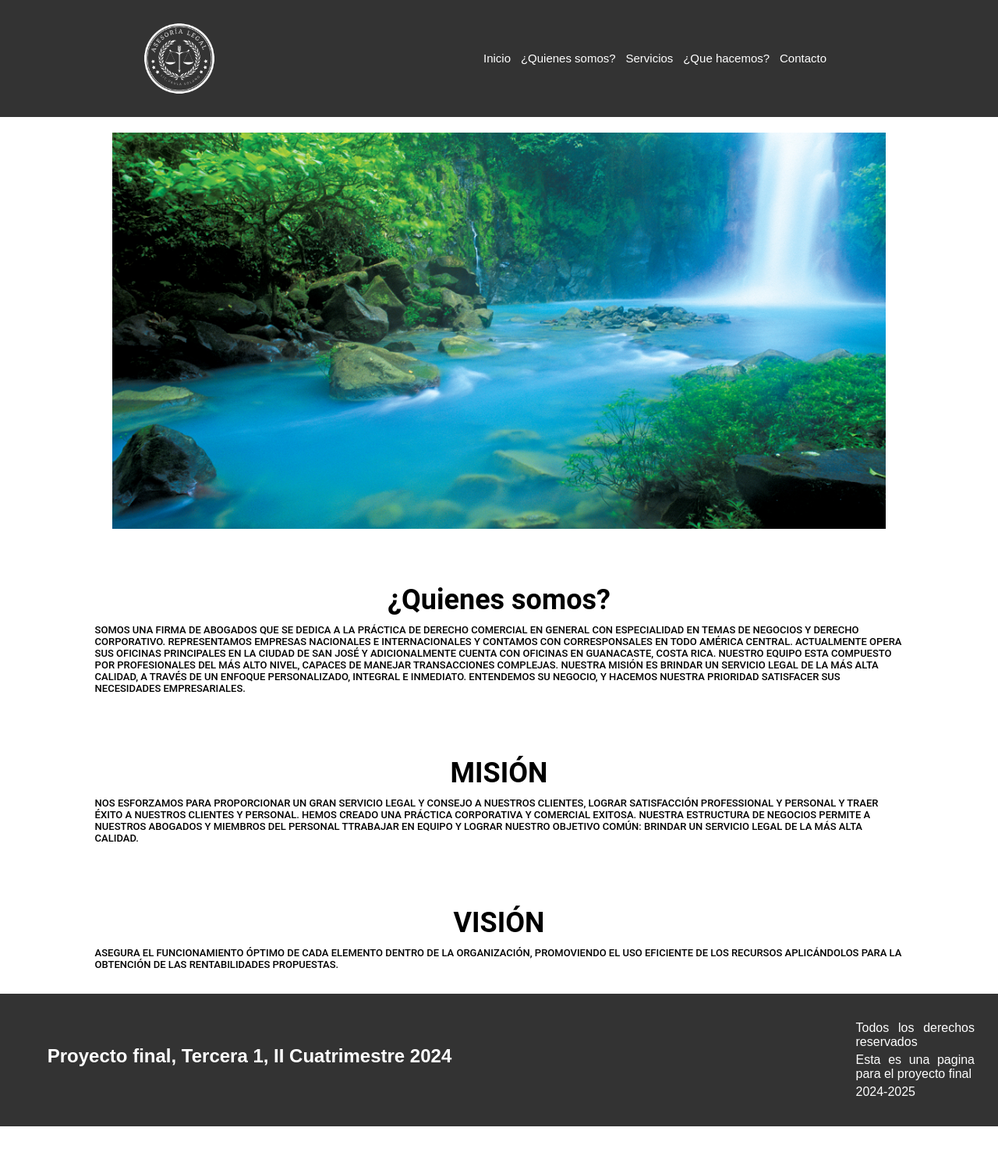
After one commit to cesarcarrion16/Proyecto-Tercera-1, a PHP site: page /quienes_somos.php in a window 1280 px wide. The commit adds this page. Shown: the whole page at 78% size. Run offline with PHP 8.4, Linux system fonts and the light colour scheme.

Commit message:
Segunda-carga

```diff
--- a/Styles/main.css
+++ b/Styles/main.css
@@ -137,6 +137,125 @@ body {
 }
 
 
+
+/* Region quienes somos*/
+.body-quienes-somos {
+	width: 100%;
+	height: 1500px;
+	justify-content: space-around;
+}
+
+.mid-Quienes-somos {
+	width: 90%;
+	height: auto;
+	background-color: #ffffff;
+	display: flex;
+	flex-direction: column;
+	justify-content: space-around;
+	align-items: center;
+	padding-top: 50px;
+	margin: auto;
+}
+
+.mid-Quienes-somos-title {
+	display: flex;
+	flex-direction: column;
+	justify-content: center;
+	align-items: center;
+	width: 600PX;
+	font-size: 36px;
+	font-weight: 700;
+	font-family: "Roboto", Sans-serif;
+	text-align: center;
+	padding-bottom: 10PX;
+}
+
+.mid-Quienes-somos-desc {
+	display: flex;
+	width: 90%;
+height: auto;
+	font-size: 13px;
+	text-transform: uppercase;
+	padding-bottom: 30px;
+	font-weight: 500;
+	font-family: "Roboto", Sans-serif;
+}
+.mid-Mision {
+	width: 90%;
+	height: auto;
+	background-color: #ffffff;
+	display: flex;
+	flex-direction: column;
+	justify-content: space-around;
+	align-items: center;
+	padding-top: 50px;
+	margin: auto;
+
+}
+
+.mid-Mision-title {
+	display: flex;
+	flex-direction: column;
+	justify-content: center;
+	align-items: center;
+	width: 600PX;
+	font-size: 36px;
+	font-weight: 700;
+	font-family: "Roboto", Sans-serif;
+	text-align: center;
+	padding-bottom: 10PX;
+
+}
+
+.mid-Mision-desc {
+	display: flex;
+	width: 90%;
+height: auto;
+	font-size: 13px;
+	text-transform: uppercase;
+	padding-bottom: 30px;
+	font-weight: 500;
+	font-family: "Roboto", Sans-serif;
+
+}
+.mid-Vision {
+	width: 90%;
+	height: auto;
+	background-color: #ffffff;
+	display: flex;
+	flex-direction: column;
+	justify-content: space-around;
+	align-items: center;
+	padding-top: 50px;
+	margin: auto;
+}
+
+.mid-Vision-title {
+	display: flex;
+	flex-direction: column;
+	justify-content: center;
+	align-items: center;
+	width: 600PX;
+	font-size: 36px;
+	font-weight: 700;
+	font-family: "Roboto", Sans-serif;
+	text-align: center;
+	padding-bottom: 10PX;
+}
+
+.mid-Vision-desc {
+	display: flex;
+	width: 90%;
+height: auto;
+	font-size: 13px;
+	text-transform: uppercase;
+	padding-bottom: 30px;
+	font-weight: 500;
+	font-family: "Roboto", Sans-serif;
+}
+/* end Region "quienes somos"*/
+
+
 /* Region footer*/
 
 footer {
@@ -189,7 +308,8 @@ footer {
 	}
 
 	.logo {
-		width: 150px; /* Ajusta el tamaño del logo según sea necesario */
+		width: 150px;
+		/* Ajusta el tamaño del logo según sea necesario */
 	}
 
 	/* Menu Styles */
--- /dev/null
+++ b/contactos.php
@@ -0,0 +1,6 @@
+<?php require_once "./parte_superior.php" ?>
+
+
+
+
+<?php require_once "./parte_inferior.php" ?>
--- a/parte_superior.php
+++ b/parte_superior.php
@@ -16,16 +16,17 @@
         <nav class="nav" id="nav">
             <button id="cerrar" class="cerrar-menu"><i class="bi bi-x-lg"></i></button>
             <ul class="nav-list">
-                <li><a href="#">Inicio</a></li>
-                <li><a href="#">¿Quienes somos?</a></li>
-                <li><a href="#">Servicios</a></li>
-                <li><a href="#">¿Que hacemos?</a></li>
-                <li><a href="#">Contacto</a></li>
+                <li><a href="./index.php">Inicio</a></li>
+                <li><a href="./quienes_somos.php">¿Quienes somos?</a></li>
+                <li><a href="./servicios.php">Servicios</a></li>
+                <li><a href="./que_hacemos.php">¿Que hacemos?</a></li>
+                <li><a href="./contactos.php">Contacto</a></li>
             </ul>
         </nav>
     </header>
 
     <script src="./script/hamburger-icon.js"></script>
+
 </body>
 
 </html>
--- /dev/null
+++ b/que_hacemos.php
@@ -0,0 +1,6 @@
+<?php require_once "./parte_superior.php" ?>
+
+
+
+
+<?php require_once "./parte_inferior.php" ?>
--- /dev/null
+++ b/quienes_somos.php
@@ -0,0 +1,22 @@
+<?php require_once "./parte_superior.php" ?>
+
+<body class="body-quienes-somos">
+
+        <div class="main-img">
+                <img src="./img/rio.jpg" alt="">
+        </div>
+        <div class ="mid-Quienes-somos">
+            <p class="mid-Quienes-somos-title">¿Quienes somos?</p>
+            <p class="mid-Quienes-somos-desc">Somos una firma de abogados que se dedica a la práctica de derecho comercial en general con especialidad en temas de negocios y derecho corporativo. Representamos empresas nacionales e internacionales y contamos con corresponsales en todo América Central. Actualmente opera sus oficinas principales en la ciudad de San José y adicionalmente cuenta con oficinas en Guanacaste, Costa Rica. Nuestro equipo esta compuesto por profesionales del más alto nivel, capaces de manejar transacciones complejas. Nuestra misión es brindar un servicio legal de la más alta calidad, a través de un enfoque personalizado, integral e inmediato. Entendemos su negocio, y hacemos nuestra prioridad satisfacer sus necesidades empresariales.</p>
+        </div>
+        <div class ="mid-Mision">
+            <p class="mid-Quienes-somos-title">MISIÓN</p>
+            <p class="mid-Quienes-somos-desc">Nos esforzamos para proporcionar un gran SERVICIO legal y consejo a nuestros clientes, lograr SATISFACCIÓN professional y personal y traer ÉXITO a nuestros clientes y personal. Hemos creado una práctica corporativa y comercial exitosa. Nuestra estructura de negocios permite a nuestros abogados y miembros del personal ttrabajar en equipo y lograr nuestro objetivo común: Brindar un servicio legal de la más alta calidad.</p>
+        </div>
+        <div class ="mid-Vision">
+            <p class="mid-Quienes-somos-title">VISIÓN</p>
+            <p class="mid-Quienes-somos-desc">Asegura el funcionamiento óptimo de cada elemento dentro de la organización, promoviendo el uso eficiente de los recursos aplicándolos para la obtención de las rentabilidades propuestas.</p>
+        </div>
+</body>
+
+<?php require_once "./parte_inferior.php" ?>
--- /dev/null
+++ b/servicios.php
@@ -0,0 +1,6 @@
+<?php require_once "./parte_superior.php" ?>
+
+
+
+
+<?php require_once "./parte_inferior.php" ?>
```
Also changed, not shown: img/rio.jpg (added), parte_inferior.php (line endings or trailing spaces). Lines whose indentation alone changed are shown as unchanged.
